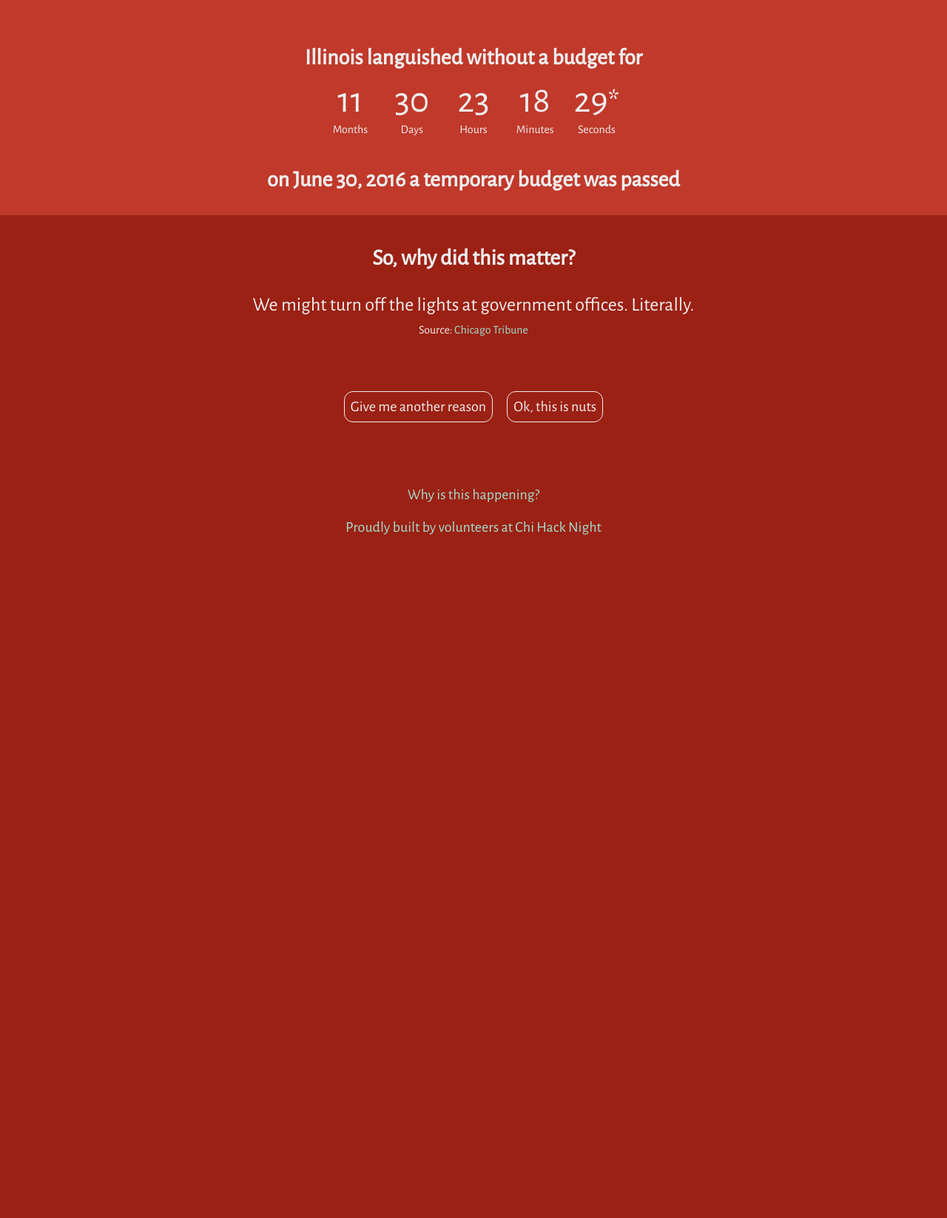
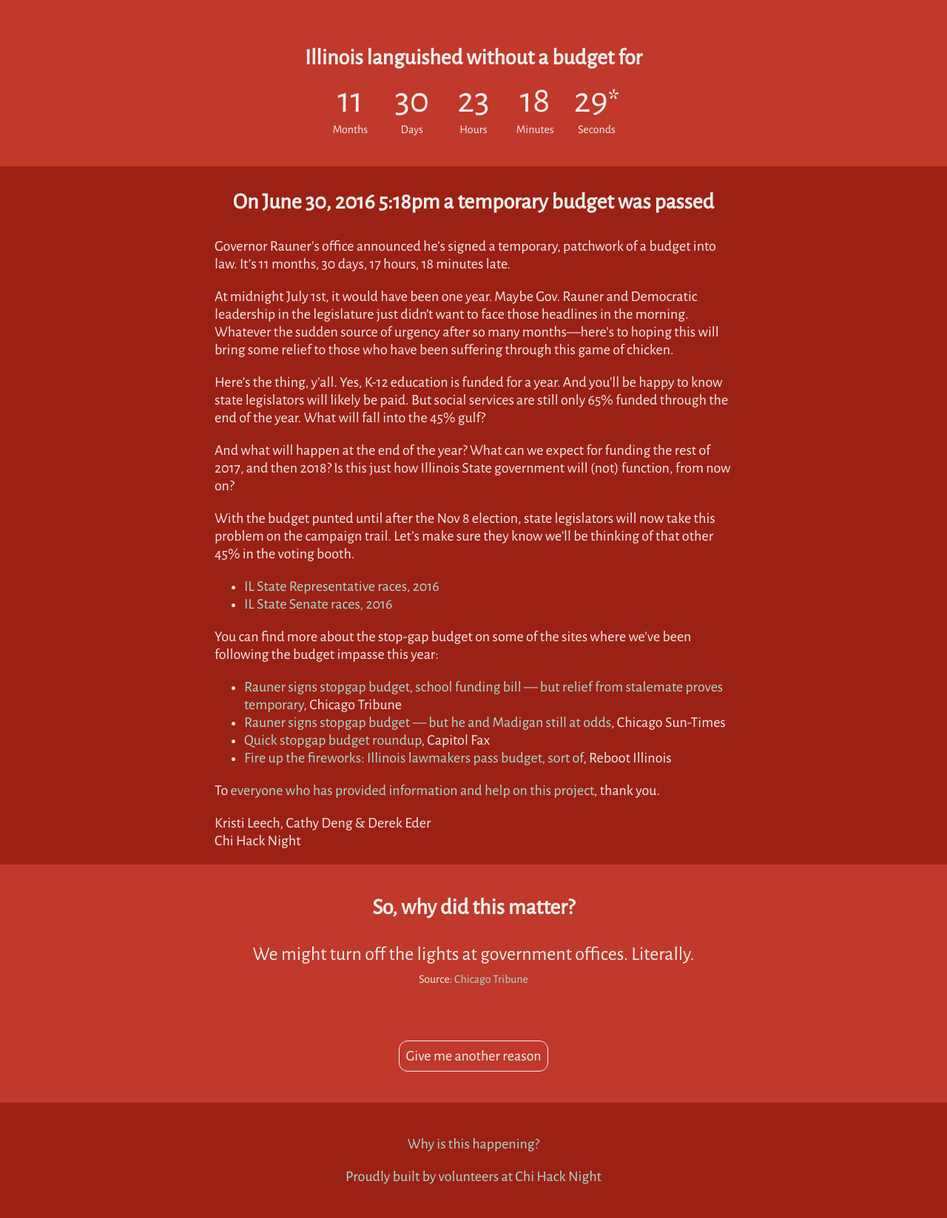
Before and after one commit to chihacknight/il-budget-clock, a Jekyll site: the page built from index.html, in a window 1280 px wide. Shown: the whole page at 74% size. Built offline with Jekyll 4.4.1, drawn with Linux system fonts in a browser that asks for light colours; before the commit the page ends 900 px from its top, so only the background shows below that.

Commit message:
added message, closes #44

```diff
--- a/css/custom.css
+++ b/css/custom.css
@@ -13,9 +13,20 @@ body {
 }
 
 .content {
-    background-color: #9b2114;
+    background-color: #c0392b;
     text-align:center;
     padding: 10px 50px;
+}
+
+.message {
+    margin: auto;
+    background-color: #9b2114;
+    text-align:left;
+    max-width: 700px;
+}
+
+.message .h2 {
+    text-align:center;
 }
 
 .footer{
--- a/index.html
+++ b/index.html
@@ -26,11 +26,43 @@ layout: default
             <div class="small">Seconds</div>
         </div>
     </div>
-
-    <p class="h2 no-pad-bottom">on June 30, 2016 a temporary budget was passed</p>
 </div>
 
+<div class='message'>
+
+    <p class="h2">On June 30, 2016 5:18pm a temporary budget was passed</p>
+
+    <p>Governor Rauner’s office announced he’s signed a temporary, patchwork of a budget into law.  It’s 11 months, 30 days, 17 hours, 18 minutes late.</p>
+
+    <p>At midnight July 1st, it would have been one year. Maybe Gov. Rauner and Democratic leadership in the legislature just didn’t want to face those headlines in the morning. Whatever the sudden source of urgency after so many months—here’s to hoping this will bring some relief to those who have been suffering through this game of chicken.</p>
+
+    <p>Here’s the thing, y’all. Yes, K-12 education is funded for a year. And you’ll be happy to know state legislators will likely be paid. But social services are still only 65% funded through the end of the year. What will fall into the 45% gulf?</p>
+
+    <p>And what will happen at the end of the year? What can we expect for funding the rest of 2017, and then 2018? Is this just how Illinois State government will (not) function, from now on?</p>
+
+    <p>With the budget punted until after the Nov 8 election, state legislators will now take this problem on the campaign trail. Let’s make sure they know we’ll be thinking of that other 45% in the voting booth.</p>
+
+    <ul>
+        <li><a href='https://ballotpedia.org/Illinois_House_of_Representatives_elections,_2016'>IL State Representative races, 2016</a></li>
+        <li><a href='https://ballotpedia.org/Illinois_State_Senate_elections,_2016'>IL State Senate races, 2016</a></li>
+    </ul>
+
+    <p>You can find more about the stop-gap budget on some of the sites where we’ve been following the budget impasse this year:
+
+    <ul>
+        <li><a href='http://www.chicagotribune.com/news/local/politics/ct-illinois-budget-impasse-madigan-rauner-met-0701-20160630-story.html'>Rauner signs stopgap budget, school funding bill — but relief from stalemate proves temporary</a>, Chicago Tribune</li>
+        <li><a href='http://chicago.suntimes.com/news/budget-bills-pass-illinois-house-amid-last-minute-drama/'>Rauner signs stopgap budget — but he and Madigan still at odds</a>, Chicago Sun-Times</li>
+        <li><a href='http://capitolfax.com/2016/06/30/quick-stopgap-budget-roundup/'>Quick stopgap budget roundup</a>, Capitol Fax</li>
+        <li><a href='http://www.rebootillinois.com/2016/06/30/editors-picks/mattmadeleine/fire-up-the-fireworks-illinois-lawmakers-pass-budget-sort-of/60656/'>Fire up the fireworks: Illinois lawmakers pass budget, sort of</a>, Reboot Illinois</li>
+
+    </ul>
+
+    <p>To <a href='/about.html'>everyone who has provided information and help on this project</a>, thank you.</p>
+
+    <p>Kristi Leech, Cathy Deng &amp; Derek Eder<br />Chi Hack Night</p>
+</div>
 <div class='content'>
+
     <p class="h2">So, why did this matter?</p>
     <div id="reasons">
         <p id="reason">
@@ -41,10 +73,10 @@ layout: default
 
     <button class="btn" id="more">
         Give me another reason
-    </button>
+    </button><!--
     <button class="btn" id="call-to-action-btn">
         Ok, this is nuts
-    </button>
+    </button> -->
     <br/><br/>
 </div>
 
```
